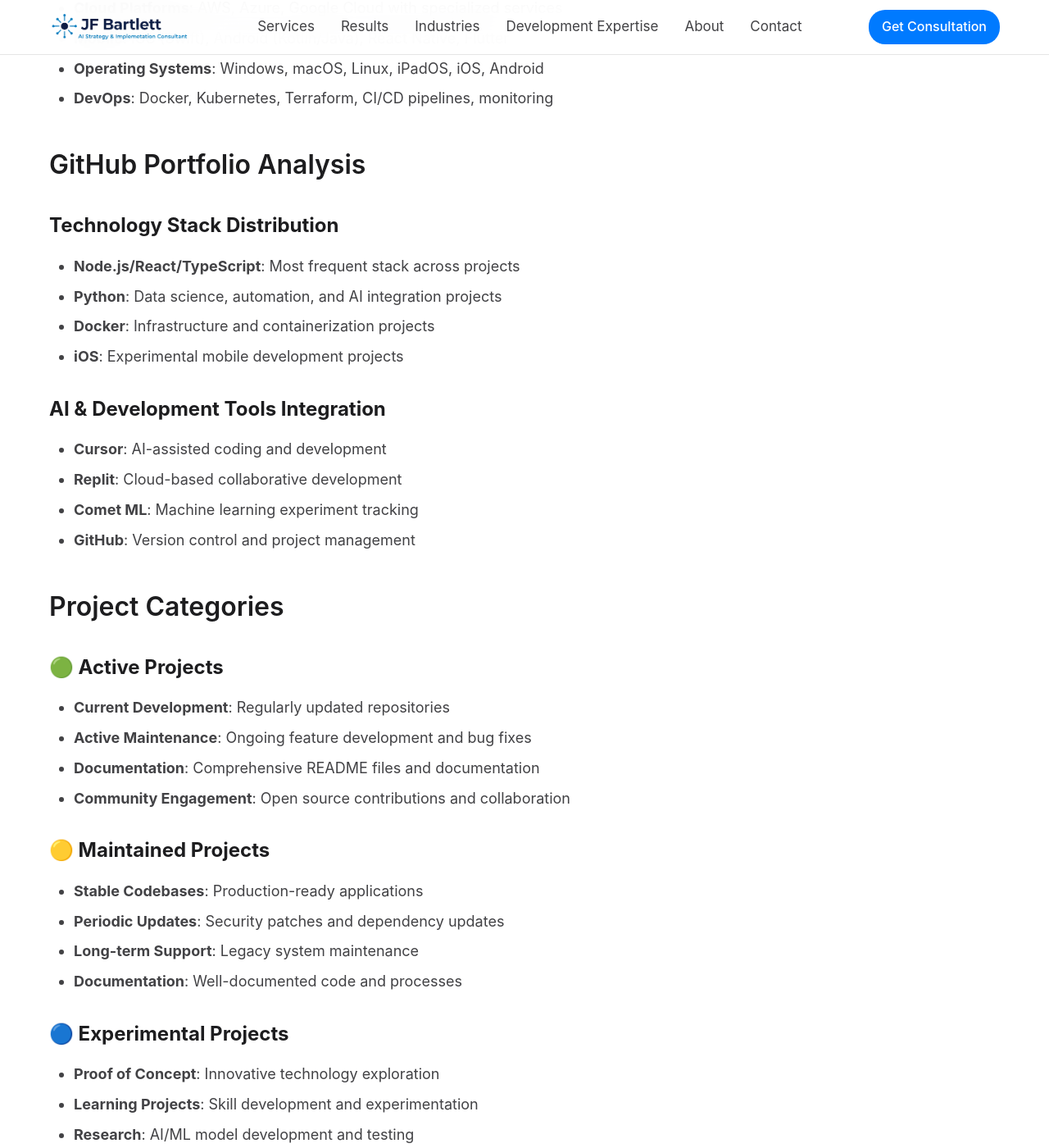
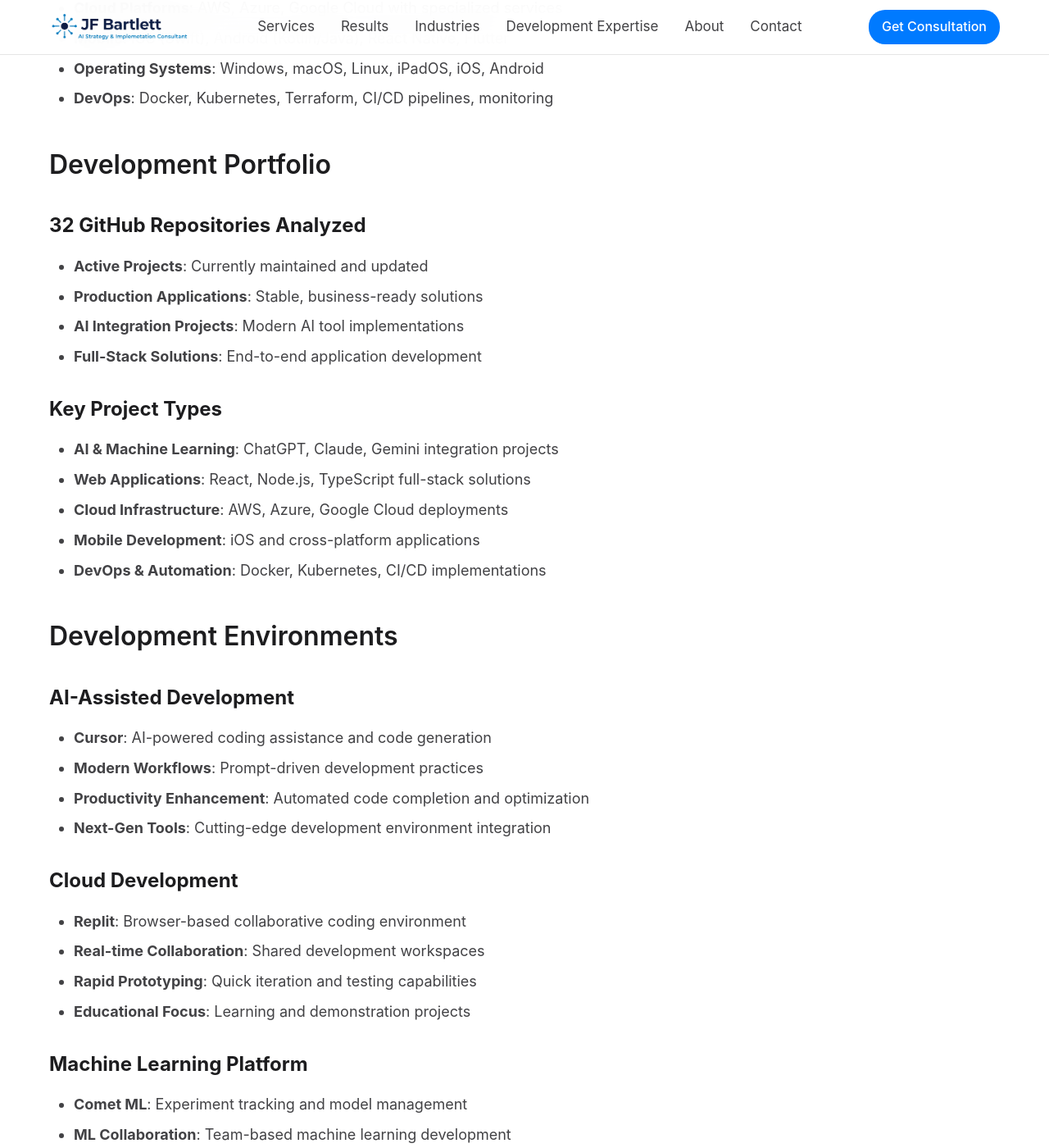
Before and after one commit to JohnBartlett/johnbartlett.github.io, a Jekyll site: the page built from development-expertise.md, in a window 1280 px wide and 1400 px high, scrolled down 1191 px. Shown: the whole window at 82% size. Built offline with Jekyll 4.4.1, drawn with Linux system fonts in a browser that asks for light colours; some of the changed text lies outside the part shown.

Commit message:
Streamline Development Expertise page for business focus
- Remove overly technical sections (Development Methodology, Project Categories)
- Simplify portfolio analysis to focus on business value
- Remove technical analysis tools and generated reports
- Focus on capabilities and results rather than process
- Make content more client-friendly and less developer-focused
- Update version to 3.2.41

```diff
--- a/_config.yml
+++ b/_config.yml
@@ -37,4 +37,4 @@
     url: "#contact"
 
 # Site version
-version: 3.2.40
+version: 3.2.41
--- a/_layouts/default.html
+++ b/_layouts/default.html
@@ -1094,7 +1094,7 @@
             </div>
 
             <div class="footer-bottom">
-                <p>&copy; 2025 JF Bartlett & Associates. All rights reserved. | AI Strategy & Implementation Consulting | v3.2.40</p>
+                <p>&copy; 2025 JF Bartlett & Associates. All rights reserved. | AI Strategy & Implementation Consulting | v3.2.41</p>
             </div>
         </div>
     </footer>
--- a/development-expertise.md
+++ b/development-expertise.md
@@ -49,90 +49,20 @@
 - **Operating Systems**: Windows, macOS, Linux, iPadOS, iOS, Android
 - **DevOps**: Docker, Kubernetes, Terraform, CI/CD pipelines, monitoring
 
-## GitHub Portfolio Analysis
+## Development Portfolio
 
-### **Technology Stack Distribution**
-- **Node.js/React/TypeScript**: Most frequent stack across projects
-- **Python**: Data science, automation, and AI integration projects
-- **Docker**: Infrastructure and containerization projects
-- **iOS**: Experimental mobile development projects
+### **32 GitHub Repositories Analyzed**
+- **Active Projects**: Currently maintained and updated
+- **Production Applications**: Stable, business-ready solutions
+- **AI Integration Projects**: Modern AI tool implementations
+- **Full-Stack Solutions**: End-to-end application development
 
-### **AI & Development Tools Integration**
-- **Cursor**: AI-assisted coding and development
-- **Replit**: Cloud-based collaborative development
-- **Comet ML**: Machine learning experiment tracking
-- **GitHub**: Version control and project management
-
-## Project Categories
-
-### **🟢 Active Projects**
-- **Current Development**: Regularly updated repositories
-- **Active Maintenance**: Ongoing feature development and bug fixes
-- **Documentation**: Comprehensive README files and documentation
-- **Community Engagement**: Open source contributions and collaboration
-
-### **🟡 Maintained Projects**
-- **Stable Codebases**: Production-ready applications
-- **Periodic Updates**: Security patches and dependency updates
-- **Long-term Support**: Legacy system maintenance
-- **Documentation**: Well-documented code and processes
-
-### **🔵 Experimental Projects**
-- **Proof of Concept**: Innovative technology exploration
-- **Learning Projects**: Skill development and experimentation
-- **Research**: AI/ML model development and testing
-- **Prototyping**: Rapid development and iteration
-
-### **⚫ Archived Projects**
-- **Completed Projects**: Finished development cycles
-- **Legacy Systems**: Outdated but historically significant
-- **Learning Artifacts**: Educational and demonstration projects
-- **Deprecated**: Superseded by newer implementations
-
-## Key Project Highlights
-
-### **AI & Machine Learning Projects**
-- **AI Integration**: ChatGPT, Claude, Gemini integration projects
-- **ML Models**: Scikit-learn, TensorFlow implementations
-- **Data Analysis**: Pandas, NumPy data processing pipelines
-- **Automation**: AI-powered workflow optimization
-
-### **Web Development Projects**
-- **Full-Stack Applications**: React, Node.js, TypeScript projects
-- **API Development**: RESTful and GraphQL API implementations
-- **Database Integration**: SQL and NoSQL database solutions
-- **Cloud Deployment**: AWS, Azure, Google Cloud applications
-
-### **DevOps & Infrastructure**
-- **Containerization**: Docker and Kubernetes implementations
-- **CI/CD Pipelines**: Automated testing and deployment
-- **Infrastructure as Code**: Terraform and automation scripts
-- **Monitoring**: Application performance and health monitoring
-
-### **Mobile Development**
-- **iOS Applications**: Swift and Xcode projects
-- **Cross-Platform**: React Native and Flutter applications
-- **Mobile AI**: AI-powered mobile applications
-- **App Store**: Published mobile applications
-
-## Development Methodology
-
-### **Analysis Tools & Scripts**
-- **`enrich.py`**: Repository metadata enrichment and processing
-- **`signals.py`**: Technology stack detection and analysis
-- **GitHub CLI**: Automated repository metadata extraction
-- **PowerShell**: Windows-based data processing automation
-
-### **Generated Reports & Artifacts**
-- **`repos_summary.csv`**: Complete metadata for all repositories
-- **`signals_summary.csv`**: Technology stack detection and technical debt analysis
-- **`platform_projects.csv`**: Cursor/Replit/Comet integration analysis
-- **`active_projects.csv`**: Currently maintained repositories
-- **`stale_projects.csv`**: Inactive but potentially valuable projects
-- **`missing_readme.csv`**: Repositories needing documentation
-- **`timeline_coarse.csv`**: Project activity over time
-- **`timeline_monthly.csv`**: Monthly development activity patterns
-- **`portfolio_report.md`**: Executive summary with strategic recommendations
+### **Key Project Types**
+- **AI & Machine Learning**: ChatGPT, Claude, Gemini integration projects
+- **Web Applications**: React, Node.js, TypeScript full-stack solutions
+- **Cloud Infrastructure**: AWS, Azure, Google Cloud deployments
+- **Mobile Development**: iOS and cross-platform applications
+- **DevOps & Automation**: Docker, Kubernetes, CI/CD implementations
 
 ## Development Environments
 
@@ -170,39 +100,19 @@
 - **Containerization**: Docker, Kubernetes across all platforms
 - **Development Environments**: VS Code, Xcode, Android Studio, Cursor
 
-## Strategic Recommendations
+## Professional Development Approach
 
-### **Portfolio Optimization**
-1. **Showcase Active Projects**: Highlight well-documented, low-debt repositories
-2. **Revive Stale Projects**: Identify and update valuable but inactive repositories
-3. **Archive Empty Repos**: Clean up duplicative or empty repositories
-4. **Documentation**: Improve README files for key projects
+### **Continuous Learning**
+- **Stay Current**: Emerging technologies and AI tools
+- **Open Source**: Active community participation
+- **Technical Writing**: Documentation and knowledge sharing
+- **Mentorship**: Sharing expertise with others
 
-### **Technology Roadmap**
-1. **AI Integration**: Expand AI tool usage across more projects
-2. **Cloud-Native Development**: Increase containerization and cloud deployment
-3. **Full-Stack Expertise**: Continue end-to-end application development
-4. **Mobile Development**: Expand iOS and cross-platform solutions
-
-### **Professional Development**
-1. **Continuous Learning**: Stay current with emerging technologies
-2. **Open Source Contribution**: Active participation in community projects
-3. **Technical Writing**: Comprehensive documentation and tutorials
-4. **Mentorship**: Sharing knowledge and best practices
-
-## Future Development Priorities
-
-### **Immediate Actions**
-1. **Update Documentation**: Improve README files for key projects
-2. **Code Quality**: Implement testing and code review processes
-3. **Technology Updates**: Modernize dependencies and frameworks
-4. **Portfolio Curation**: Archive outdated and duplicate repositories
-
-### **Long-term Strategy**
-1. **AI Integration**: Leverage modern AI tools for development
-2. **Cloud-Native Solutions**: Containerization and microservices
-3. **Full-Stack Expertise**: End-to-end application development
-4. **Mobile Development**: iOS and cross-platform solutions
+### **Development Excellence**
+- **Code Quality**: Testing, review, and documentation
+- **Modern Practices**: AI-assisted development workflows
+- **Cloud-Native**: Containerization and microservices
+- **Full-Stack**: End-to-end application development
 
 ---
 
```
